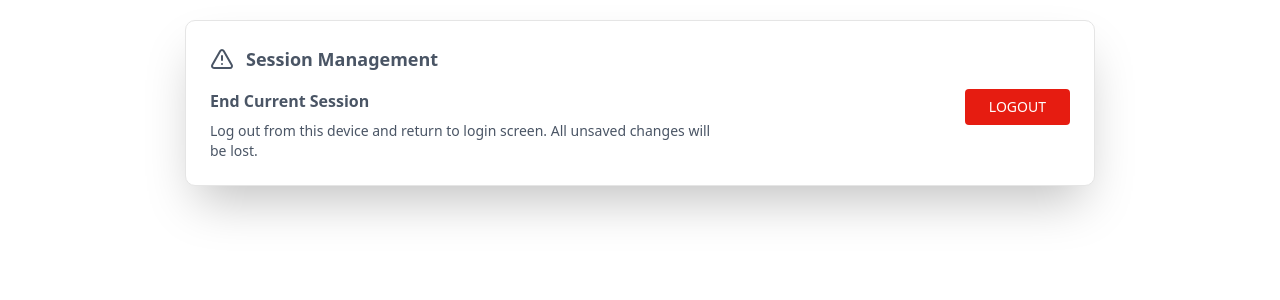
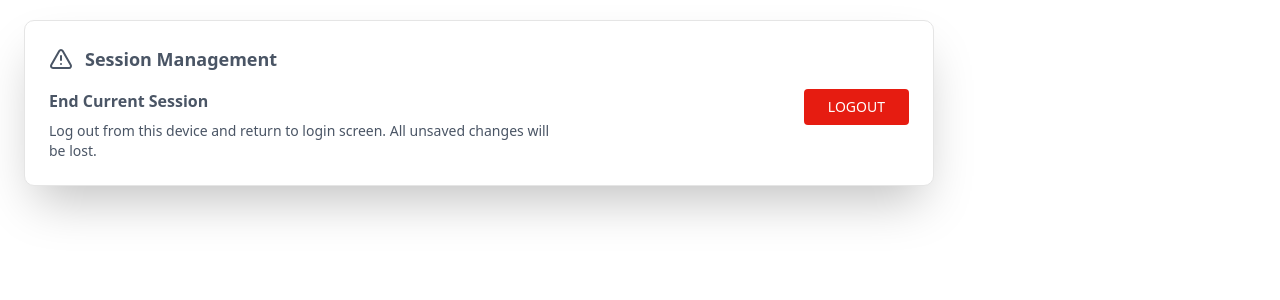
Before and after one commit to Rose-Irungu/kiosk, a React (Vite) app: page /session in a window 1280 px wide. Shown: the top 300 px of the page. Built offline with nearby package versions, Linux system fonts and the light colour scheme; no server answers.

Commit message:
aligned the card

```diff
--- a/src/components/SessionManagement.jsx
+++ b/src/components/SessionManagement.jsx
@@ -10,7 +10,7 @@ export default function SessionManagementCard() {
 
 
   return (
-    <div className=" p-5 mx-auto    max-w-[950px] w-[950px] ">
+    <div className=" p-5 mx-auto  ml-1  max-w-[950px] w-[950px] ">
 
       <div className="border-1  rounded-lg bg-white p-6 shadow-2xl  ">
 
```
